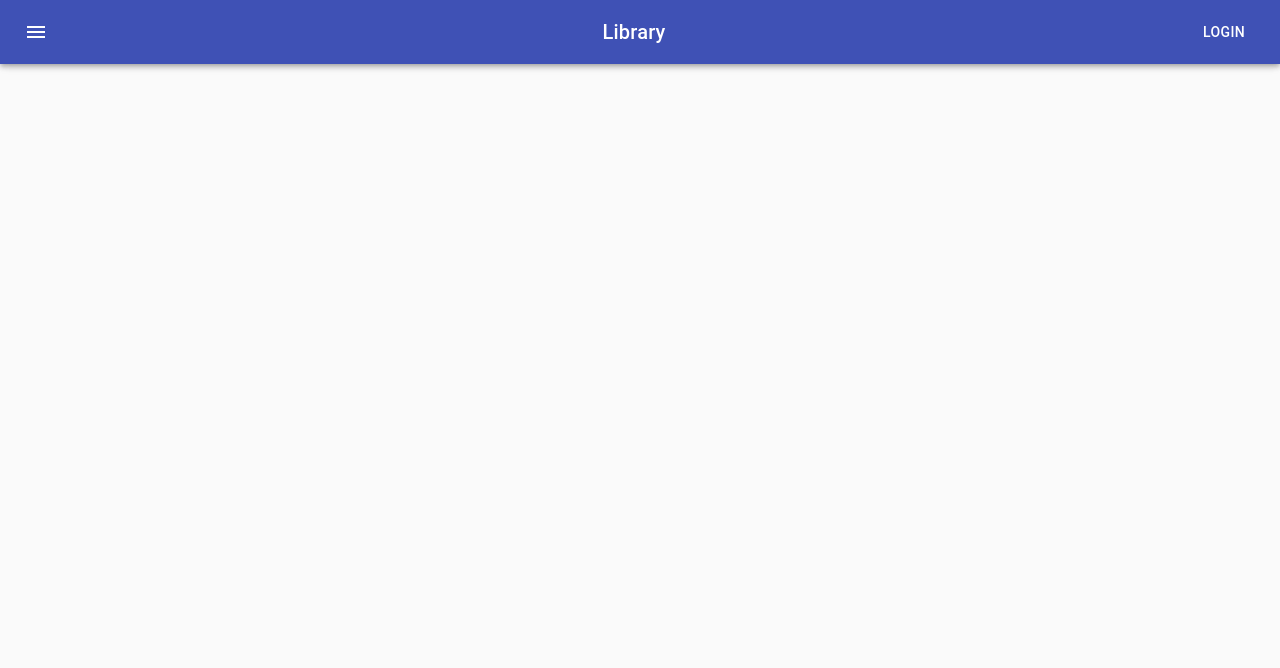
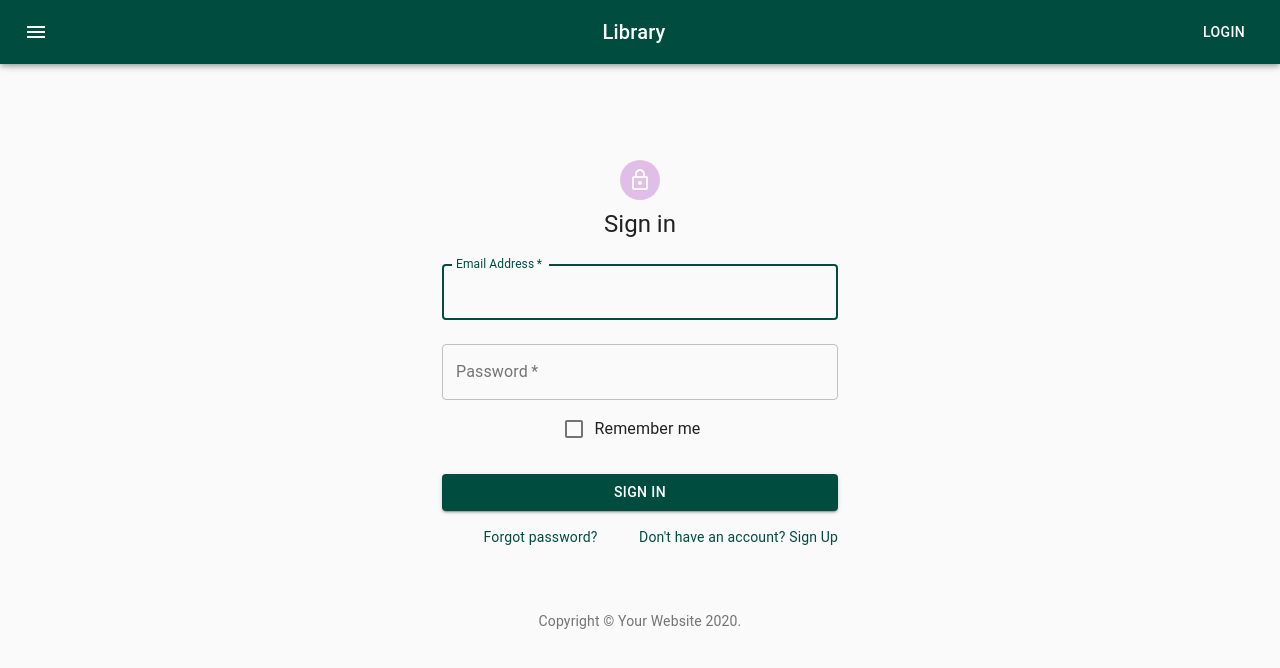
Before and after one commit to meimecaj/library, a React (Create React App) app: page /login-page in a window 1280 px wide. Shown: the top 668 px of the page. Built offline with nearby package versions, Linux system fonts and the light colour scheme.

Commit message:
add various stuff

```diff
--- a/src/components/App/App.js
+++ b/src/components/App/App.js
@@ -4,12 +4,16 @@
 import LoginPage from "../LoginPage/LoginPage";
 import About from "../About/About";
 import HomePage from "../HomePage/HomePage";
+import { ThemeProvider } from "@material-ui/core/styles";
+import theme from "../../utils/theme";
+
 
 import { BrowserRouter as Router, Switch, Route } from "react-router-dom";
 
 function App() {
   return (
     <div className="App">
+      <ThemeProvider theme={theme}>
         <Router>
           <NavBar>
             <Switch>
@@ -19,12 +23,13 @@
               <Route path="/about">
                 <About />
               </Route>
-            <Route path="/login">
+              <Route path="/login-page">
                 <LoginPage />
               </Route>
             </Switch>
           </NavBar>
         </Router>
+      </ThemeProvider>
     </div>
   );
 }
--- a/src/components/HomePage/HomePage.js
+++ b/src/components/HomePage/HomePage.js
@@ -76,12 +76,12 @@
               <Grid container spacing={2} justify="center">
                 <Grid item>
                   <Button variant="contained" color="primary">
-                    Main call to action
+                    Home / Nderroje
                   </Button>
                 </Grid>
                 <Grid item>
-                  <Button variant="outlined" color="primary">
-                    Secondary action
+                  <Button variant="outlined" color="primary" href="/login-page">
+                    Log in
                   </Button>
                 </Grid>
               </Grid>
--- a/src/components/LoginPage/LoginPage.js
+++ b/src/components/LoginPage/LoginPage.js
@@ -1,9 +1,117 @@
-import React from "react";
+import React from 'react';
+import Avatar from '@material-ui/core/Avatar';
+import Button from '@material-ui/core/Button';
+import CssBaseline from '@material-ui/core/CssBaseline';
+import TextField from '@material-ui/core/TextField';
+import FormControlLabel from '@material-ui/core/FormControlLabel';
+import Checkbox from '@material-ui/core/Checkbox';
+import Link from '@material-ui/core/Link';
+import Grid from '@material-ui/core/Grid';
+import Box from '@material-ui/core/Box';
+import LockOutlinedIcon from '@material-ui/icons/LockOutlined';
+import Typography from '@material-ui/core/Typography';
+import { makeStyles } from '@material-ui/core/styles';
+import Container from '@material-ui/core/Container';
+
+function Copyright() {
+  return (
+    <Typography variant="body2" color="textSecondary" align="center">
+      {'Copyright © '}
+      <Link color="inherit" href="https://material-ui.com/">
+        Your Website
+      </Link>{' '}
+      {new Date().getFullYear()}
+      {'.'}
+    </Typography>
+  );
+}
+
+const useStyles = makeStyles((theme) => ({
+  paper: {
+    marginTop: theme.spacing(8),
+    display: 'flex',
+    flexDirection: 'column',
+    alignItems: 'center',
+  },
+  avatar: {
+    margin: theme.spacing(1),
+    backgroundColor: theme.palette.secondary.main,
+  },
+  form: {
+    width: '100%', // Fix IE 11 issue.
+    marginTop: theme.spacing(1),
+  },
+  submit: {
+    margin: theme.spacing(3, 0, 2),
+  },
+}));
 
 export default function LoginPage() {
+  const classes = useStyles();
+
   return (
-    <div>
-      <p>Login Page</p>
-    </div>
+    <Container component="main" maxWidth="xs">
+      <CssBaseline />
+      <div className={classes.paper}>
+        <Avatar className={classes.avatar}>
+          <LockOutlinedIcon />
+        </Avatar>
+        <Typography component="h1" variant="h5">
+          Sign in
+        </Typography>
+        <form className={classes.form} noValidate>
+          <TextField
+            variant="outlined"
+            margin="normal"
+            required
+            fullWidth
+            id="email"
+            label="Email Address"
+            name="email"
+            autoComplete="email"
+            autoFocus
+          />
+          <TextField
+            variant="outlined"
+            margin="normal"
+            required
+            fullWidth
+            name="password"
+            label="Password"
+            type="password"
+            id="password"
+            autoComplete="current-password"
+          />
+          <FormControlLabel
+            control={<Checkbox value="remember" color="primary" />}
+            label="Remember me"
+          />
+          <Button
+            type="submit"
+            fullWidth
+            variant="contained"
+            color="primary"
+            className={classes.submit}
+          >
+            Sign In
+          </Button>
+          <Grid container>
+            <Grid item xs>
+              <Link href="#" variant="body2">
+                Forgot password?
+              </Link>
+            </Grid>
+            <Grid item>
+              <Link href="#" variant="body2">
+                {"Don't have an account? Sign Up"}
+              </Link>
+            </Grid>
+          </Grid>
+        </form>
+      </div>
+      <Box mt={8}>
+        <Copyright />
+      </Box>
+    </Container>
   );
 }
--- a/src/components/NavBar/NavBar.js
+++ b/src/components/NavBar/NavBar.js
@@ -116,9 +116,9 @@
             <MenuIcon />
           </IconButton>
           <Typography variant="h6" className={classes.title} noWrap>
-            Library
+            <Link style={{ textDecoration: 'none', color: 'white' }} to="/">Library</Link>
           </Typography>
-          <Button color="inherit">Login</Button>
+          <Button color="inherit"><Link style={{ textDecoration: 'none', color: 'white' }} to="/login-page">Login</Link></Button>
         </Toolbar>
       </AppBar>
       <Drawer
@@ -135,29 +135,23 @@
             {theme.direction === "ltr" ? (
               <ChevronLeftIcon />
             ) : (
-              <ChevronRightIcon />
-            )}
+                <ChevronRightIcon />
+              )}
           </IconButton>
         </div>
         <Divider />
         <List>
-          {["Inbox", "Starred", "Send email", "Drafts"].map((text, index) => (
+          {["Categories"].map((text, index) => (
             <ListItem button key={text}>
-              <ListItemIcon>
-                {index % 2 === 0 ? <InboxIcon /> : <MailIcon />}
-              </ListItemIcon>
               <ListItemText primary={text} />
             </ListItem>
           ))}
         </List>
         <Divider />
         <List>
-          {["Login", "About"].map((text, index) => (
+          {["About"].map((text, index) => (
             <Link to={`/${text.toLowerCase()}`} style={{ textDecoration: 'none', color: 'black' }}>
               <ListItem button key={text}>
-                <ListItemIcon>
-                  {index % 2 === 0 ? <InboxIcon /> : <MailIcon />}
-                </ListItemIcon>
                 <ListItemText primary={text} />
               </ListItem>
             </Link>
--- /dev/null
+++ b/src/utils/theme.js
@@ -0,0 +1,23 @@
+import { createMuiTheme } from '@material-ui/core/styles';
+
+const theme = createMuiTheme({
+  palette: {
+    primary: {
+      main: '#004d40',
+      light: '#39796b',
+      dark: '#00251a',
+      contrastText: '#ffffff',
+    },
+    secondary: {
+      main: '#e1bee7',
+      light: '#fff1ff',
+      dark: '#af8eb5',
+      contrastText: '#000000',
+    },
+    error: {
+        main: '#f44336',
+    }
+  },
+});
+
+export default theme;
```
Lines whose indentation alone changed are shown as unchanged.
